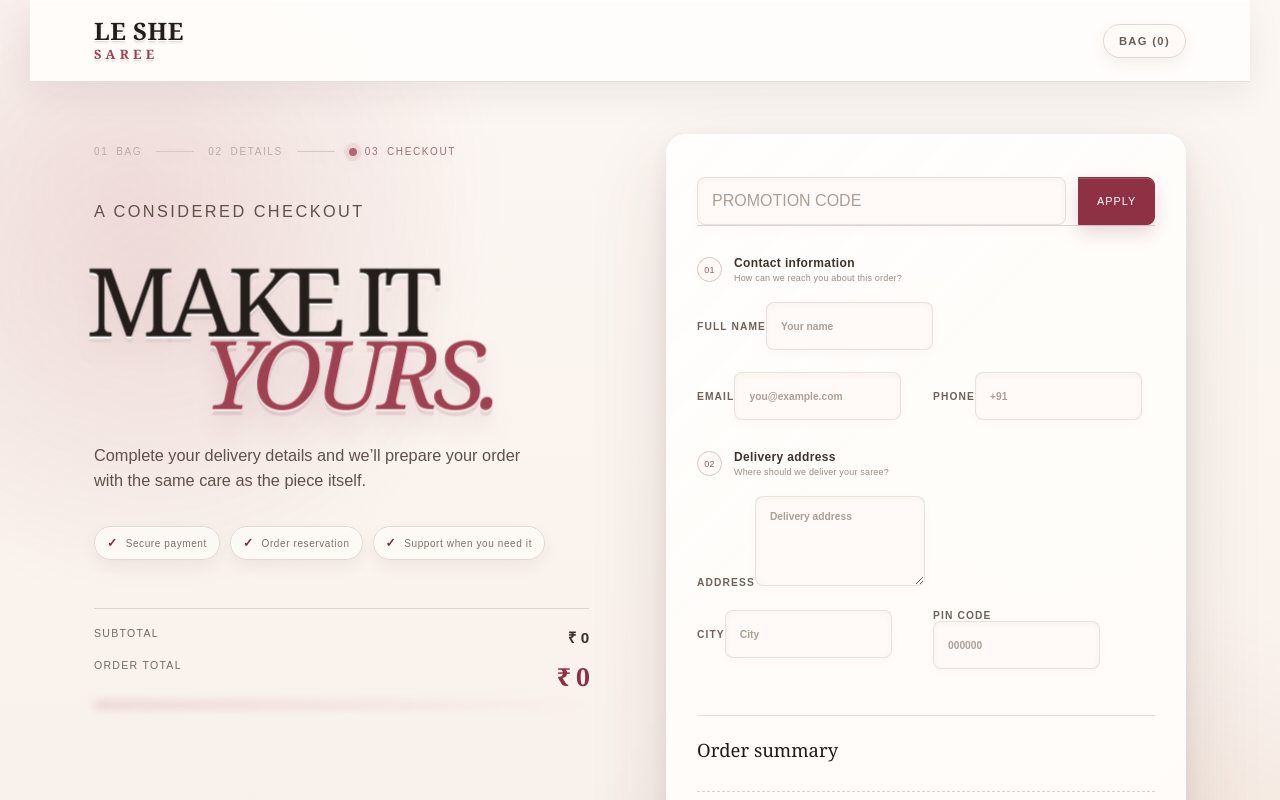
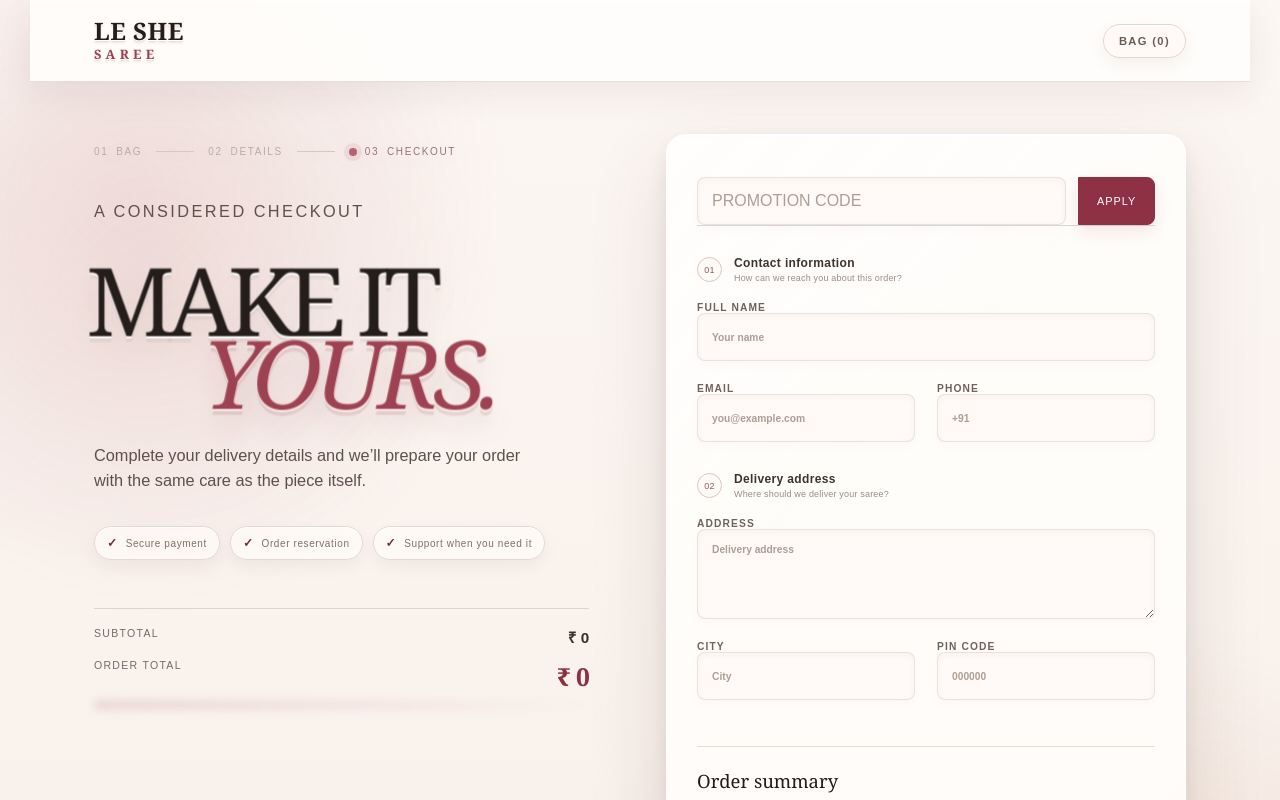
Before and after one commit to leshesaree/leshesaree, a Next.js app: page /checkout in a window 1280 px wide. Shown: the top 800 px of the page. Built offline with nearby package versions, Linux system fonts and the light colour scheme; no server answers; the database is empty.

Commit message:
fix: make checkout fields full width and readable

```diff
--- a/app/checkout/checkout-3d-polish.css
+++ b/app/checkout/checkout-3d-polish.css
@@ -18,13 +18,18 @@
 .checkout-form:after{content:"";position:absolute;inset:1px;border-radius:19px;pointer-events:none;background:linear-gradient(135deg,rgba(255,255,255,.42),transparent 34%,transparent 72%,rgba(163,76,90,.05));z-index:0}
 .checkout-form>*{position:relative;z-index:1}
 .checkout-form:before{z-index:3!important;box-shadow:0 5px 14px rgba(82,54,44,.06),inset 0 1px 0 rgba(255,255,255,.9)}
-.coupon-row input{box-shadow:inset 0 2px 6px rgba(78,47,39,.035),0 3px 10px rgba(86,51,42,.03)!important;transition:all .28s ease!important}
-.coupon-row input:focus{transform:translateY(-2px)!important;box-shadow:0 0 0 4px rgba(164,75,93,.08),0 10px 22px rgba(86,51,42,.07),inset 0 1px 0 #fff!important}
-.coupon-row button{box-shadow:0 8px 18px rgba(126,40,59,.18),inset 0 1px 0 rgba(255,255,255,.18)!important}
+.coupon-row input{transition:border-color .25s,box-shadow .25s,transform .25s}.coupon-row input:focus{transform:translateY(-1px);border-color:#a85d68!important;box-shadow:0 0 0 4px rgba(168,93,104,.09)!important}
+.coupon-row button{position:relative;overflow:hidden;box-shadow:0 7px 18px rgba(127,34,54,.10)}
+.coupon-row button:after,.checkout-button:after{content:"";position:absolute;top:-30%;bottom:-30%;left:-55%;width:32%;background:linear-gradient(90deg,transparent,rgba(255,255,255,.34),transparent);transform:skewX(-18deg);transition:left .8s cubic-bezier(.16,1,.3,1)}
+.coupon-row button:hover:after,.checkout-button:hover:after{left:125%}
 .checkout-form label{display:block!important}
+.checkout-form label input,.checkout-form label textarea{display:block!important;width:100%!important;min-width:0!important;max-width:100%!important}
+.checkout-form .form-row{display:grid!important;grid-template-columns:minmax(0,1fr) minmax(0,1fr)!important;gap:22px!important;width:100%!important}
+.checkout-form .form-row>label{min-width:0!important;width:100%!important}
 .checkout-form input,.checkout-form textarea{box-shadow:inset 0 2px 7px rgba(78,47,39,.035),0 4px 12px rgba(86,51,42,.025)!important}
 .checkout-form input:hover,.checkout-form textarea:hover{transform:translateY(-1px)!important;box-shadow:0 8px 18px rgba(86,51,42,.05),inset 0 1px 0 rgba(255,255,255,.9)!important}
 .checkout-form input:focus,.checkout-form textarea:focus{transform:translateY(-2px)!important;box-shadow:0 0 0 4px rgba(176,103,115,.09),0 12px 28px rgba(69,44,35,.07),inset 0 1px 0 rgba(255,255,255,.92)!important}
+.coupon-row{width:100%!important}.coupon-row input{width:100%!important;min-width:0!important}
 .checkout-button{box-shadow:0 18px 36px rgba(112,39,58,.22),0 3px 0 rgba(85,28,42,.25),inset 0 1px 0 rgba(255,255,255,.18)!important;text-shadow:0 1px 0 rgba(0,0,0,.16)!important}
 .checkout-button:active{transform:translateY(1px)!important;box-shadow:0 10px 20px rgba(112,39,58,.18),0 1px 0 rgba(85,28,42,.25),inset 0 2px 5px rgba(0,0,0,.08)!important}
 .checkout-button b{filter:drop-shadow(0 1px 1px rgba(0,0,0,.18))}
@@ -38,4 +43,5 @@
 .checkout-secure-strip div:hover{transform:translateY(-2px);box-shadow:0 12px 20px rgba(82,54,44,.08),inset 0 1px 0 rgba(255,255,255,.94)!important}
 .checkout-shell input::placeholder,.checkout-shell textarea::placeholder{transition:opacity .2s ease}.checkout-shell input:focus::placeholder,.checkout-shell textarea:focus::placeholder{opacity:.55}
 @media(max-width:1000px){.checkout-form{transform:none!important}.checkout-intro h1{transform:none!important}.checkout-shell{perspective:none!important}}
+@media(max-width:700px){.checkout-header{height:68px!important}.checkout-grid{padding-top:22px!important}.checkout-intro h1{margin:48px 0 24px!important}.checkout-form{padding:22px!important;border-radius:16px!important}.checkout-form:before{display:none}.checkout-button{min-height:58px!important}.checkout-intro>span{font-size:.58rem}.checkout-form .form-row{grid-template-columns:1fr!important;gap:16px!important}}
 @media(prefers-reduced-motion:reduce){.checkout-shell *,.checkout-shell *:before,.checkout-shell *:after{transition:none!important;animation:none!important}}
```
